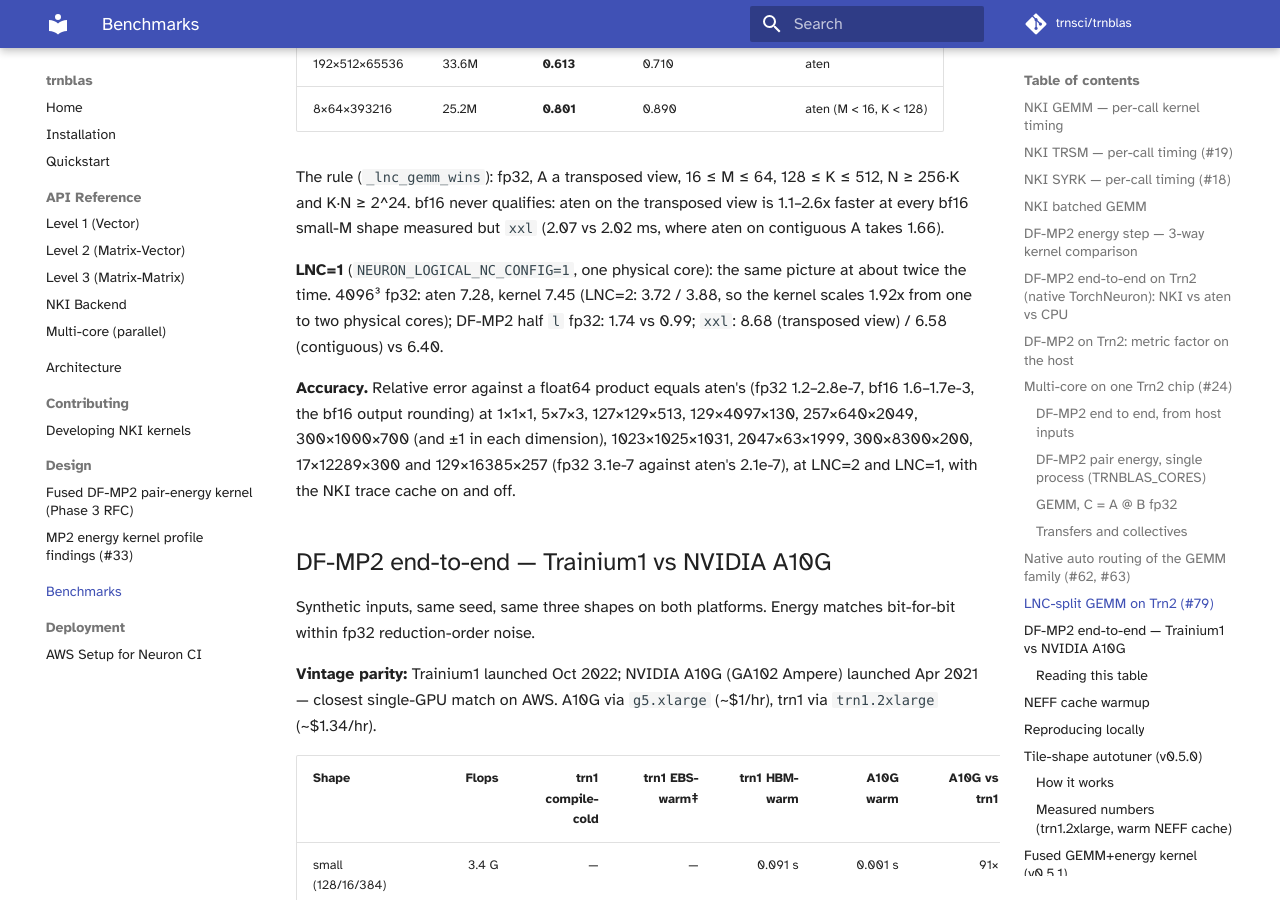
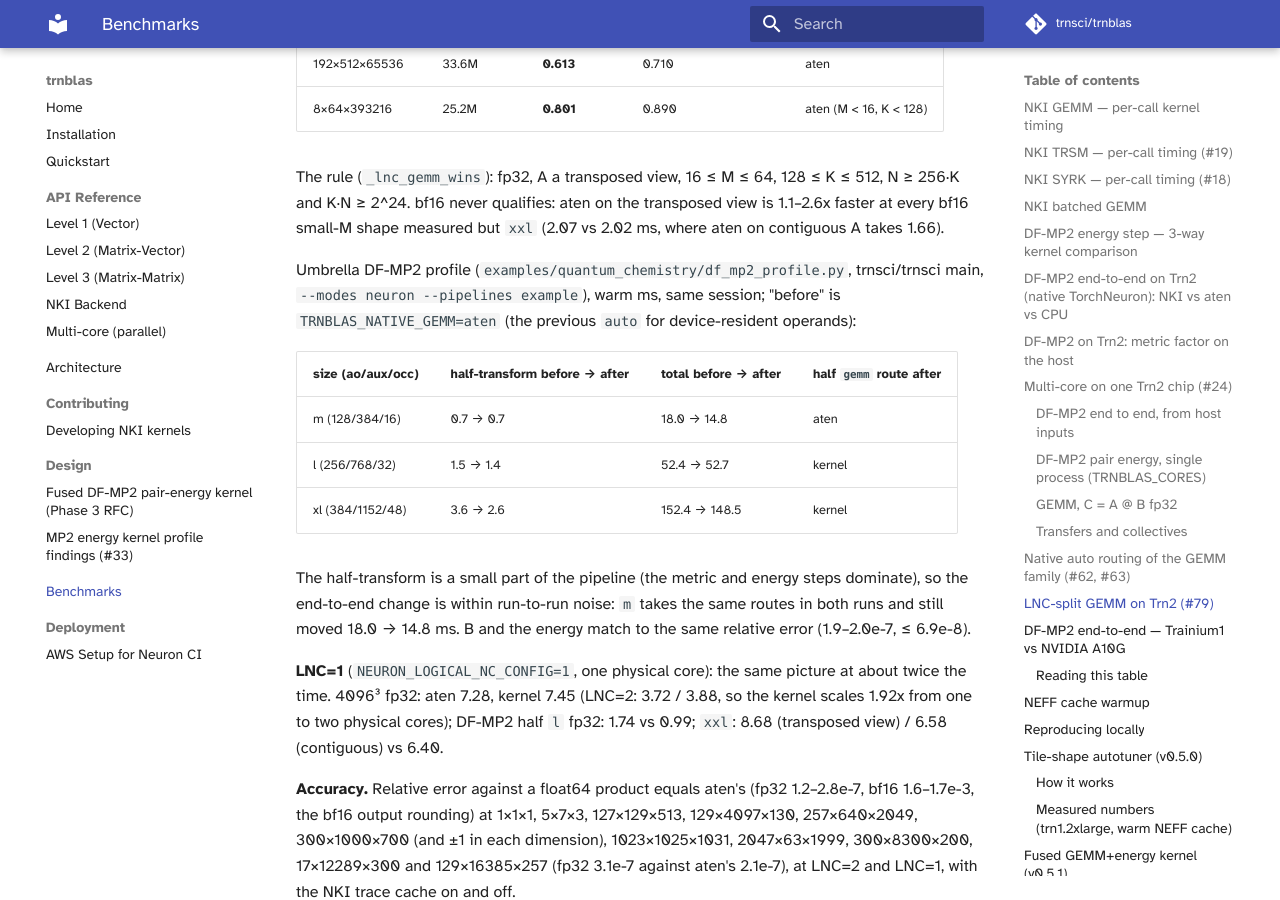
Before and after one commit to trnsci/trnblas, an MkDocs documentation site: the page built from docs/benchmarks.md, in a window 1280 px wide and 900 px high, scrolled down 15543 px. Built offline with MkDocs 1.6.1 and Material for MkDocs 9.7.7, drawn with Linux system fonts in a browser that asks for light colours; some web fonts are replaced; comment, search, counter and statistics services are not loaded.

Commit message:
docs: umbrella DF-MP2 profile before/after for #79

```diff
--- a/docs/benchmarks.md
+++ b/docs/benchmarks.md
@@ -547,6 +547,22 @@ The rule (`_lnc_gemm_wins`): fp32, A a transposed view, 16 ≤ M ≤ 64,
 transposed view is 1.1–2.6x faster at every bf16 small-M shape measured but
 `xxl` (2.07 vs 2.02 ms, where aten on contiguous A takes 1.66).
 
+Umbrella DF-MP2 profile (`examples/quantum_chemistry/df_mp2_profile.py`,
+trnsci/trnsci main, `--modes neuron --pipelines example`), warm ms, same
+session; "before" is `TRNBLAS_NATIVE_GEMM=aten` (the previous `auto` for
+device-resident operands):
+
+| size (ao/aux/occ) | half-transform before → after | total before → after | half `gemm` route after |
+|---|---|---|---|
+| m (128/384/16) | 0.7 → 0.7 | 18.0 → 14.8 | aten |
+| l (256/768/32) | 1.5 → 1.4 | 52.4 → 52.7 | kernel |
+| xl (384/1152/48) | 3.6 → 2.6 | 152.4 → 148.5 | kernel |
+
+The half-transform is a small part of the pipeline (the metric and energy
+steps dominate), so the end-to-end change is within run-to-run noise: `m`
+takes the same routes in both runs and still moved 18.0 → 14.8 ms.
+B and the energy match to the same relative error (1.9–2.0e-7, ≤ 6.9e-8).
+
 **LNC=1** (`NEURON_LOGICAL_NC_CONFIG=1`, one physical core): the same
 picture at about twice the time. 4096³ fp32: aten 7.28, kernel 7.45 (LNC=2:
 3.72 / 3.88, so the kernel scales 1.92x from one to two physical cores);
```
